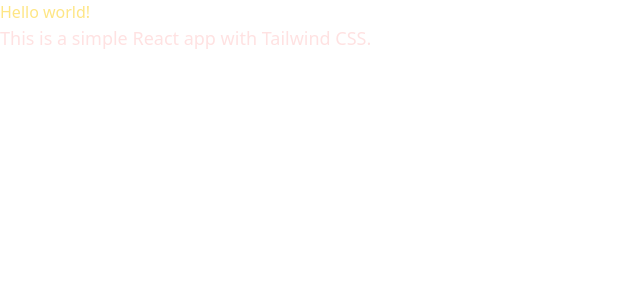
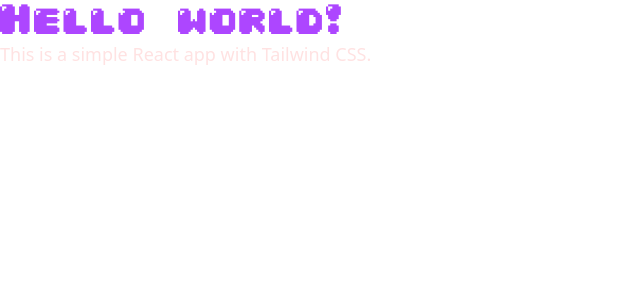
Before and after one commit to axyc13/PixelPal, a React (Vite) app: page / in a window 1280 px wide. Shown: the top 300 px of the page, without its empty margins (0-640 px from the left). Built offline with nearby package versions, Linux system fonts and the light colour scheme.

Commit message:
chore: import the font for frontend UI

```diff
--- a/src/App.css
+++ b/src/App.css
@@ -1 +1,13 @@
 @import "tailwindcss";
+
+@font-face {
+  font-family: '04b';
+  src: url('./assets/fonts/O4B3O.TTF') format('truetype');
+  font-weight: normal;
+  font-style: normal;
+}
+
+/* Optional: utility class for quick testing */
+.font-04b {
+  font-family: '04b', monospace, sans-serif;
+}
--- a/src/App.tsx
+++ b/src/App.tsx
@@ -6,7 +6,7 @@ function App() {
   return (
     <>
       <div>
-        <h1 className="text-amber-200">
+        <h1 className="text-amber-200 font-04b text-purple-500 text-4xl">
           Hello world!
         </h1>
         <p className="text-lg text-red-100">
--- a/tailwind.config.js
+++ b/tailwind.config.js
@@ -4,7 +4,11 @@ module.exports = {
     "./src/**/*.{js,ts,jsx,tsx}"
   ],
   theme: {
-    extend: {},
+    extend: {
+      fontFamily: {
+        '04b': ["04b", "monospace", "sans-serif"],
+      },
+    },
   },
   plugins: [],
 };
```
Also changed, not shown: src/assets/fonts/O4B3O.TTF (added), 1 other file (tests, documents, lock files or other folders).
